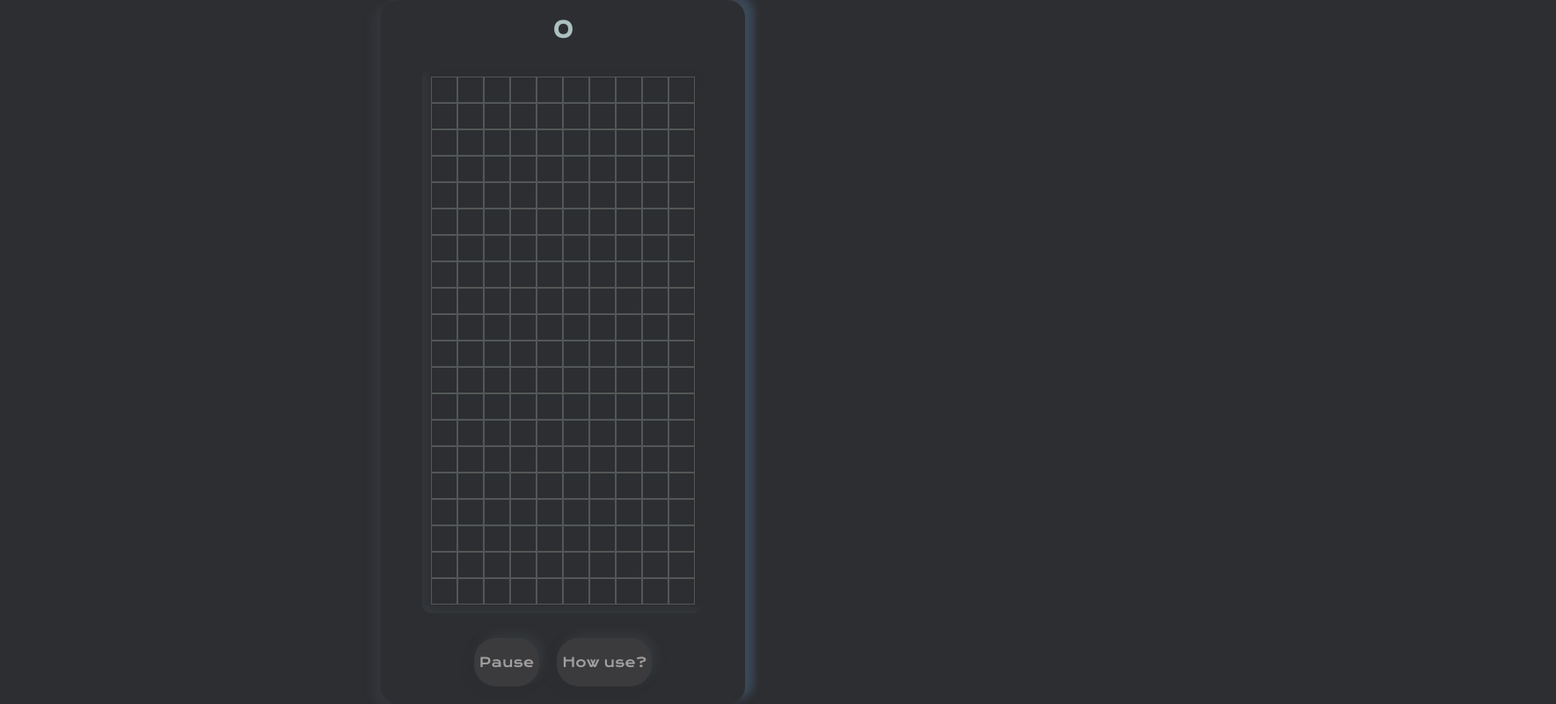
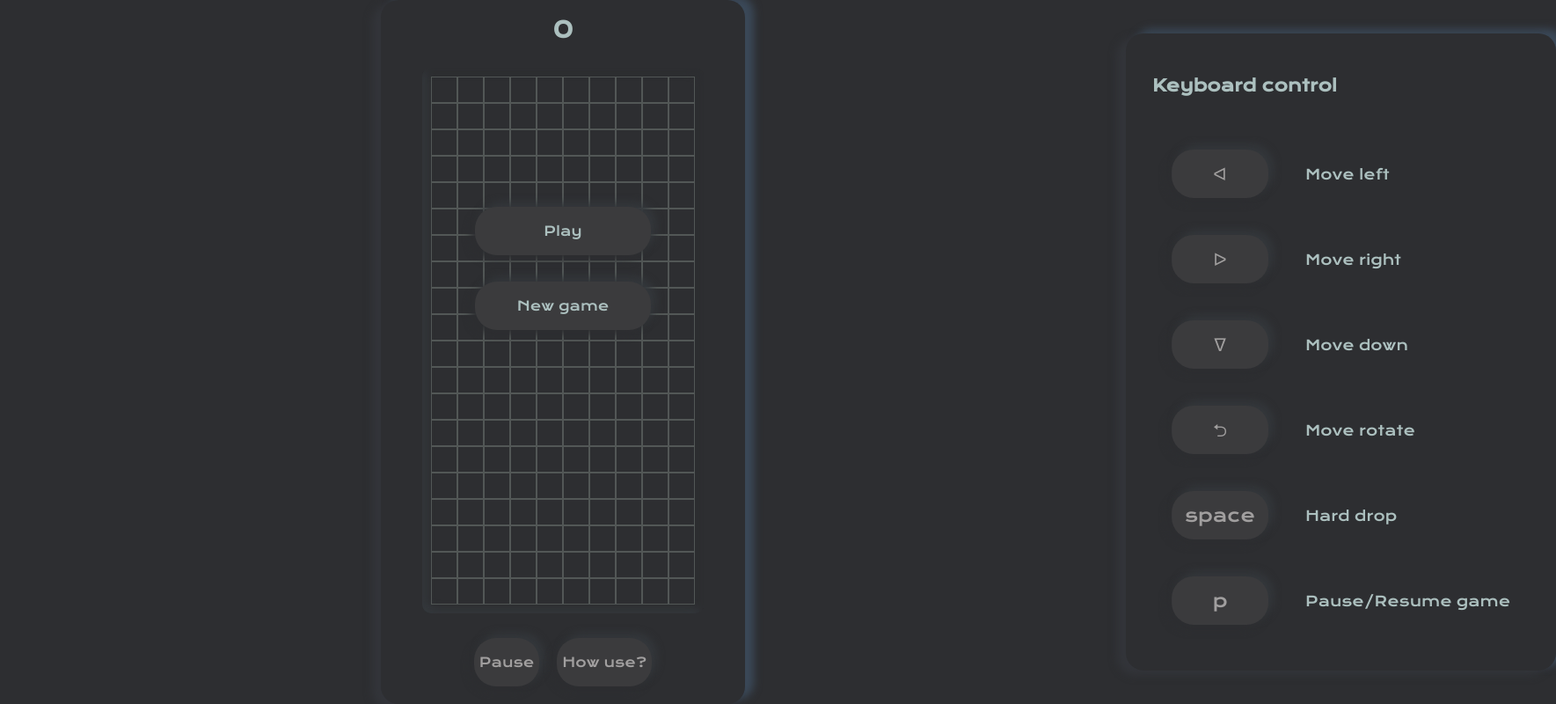
Before and after one commit to PoppieHub/TetrisJS, a plain HTML site: page index.html in a window 1280 px wide. Shown: the whole page at 88% size, 1769 px wide, since content can reach past the window. Drawn offline with nearby package versions, Linux system fonts and the light colour scheme.

Commit message:
add menu and hotkey

```diff
--- a/index.html
+++ b/index.html
@@ -54,8 +54,94 @@
                 How use?
             </button>
         </div>
+        <div class="menu-section">
+            <div class="result">
+                <h1>
+                    GAME OVER
+                </h1>
+                <p>
+                    score
+                </p>
+                <h1 id="result-score">
+                    0
+                </h1>
+            </div>
+            <button class="btn btn-width" id="btn-play">
+                Play
+            </button>
+            <button class="btn btn-width" id="btn-new-game">
+                New game
+            </button>
+        </div>
     </div>
 </div>
-    <script type="module" src="./src/scripts/main.js"></script>
+<div class="how-to">
+    <h3>
+        Keyboard control
+    </h3>
+    <table>
+        <tr>
+            <td>
+                <button class="btn keycap">
+                    &#5130;
+                </button>
+            </td>
+            <td>
+                Move left
+            </td>
+        </tr>
+        <tr>
+            <td>
+                <button class="btn keycap">
+                    &#5125;
+                </button>
+            </td>
+            <td>
+                Move right
+            </td>
+        </tr>
+        <tr>
+            <td>
+                <button class="btn keycap">
+                    &#5121;
+                </button>
+            </td>
+            <td>
+                Move down
+            </td>
+        </tr>
+        <tr>
+            <td>
+                <button class="btn keycap">
+                    &#11148;
+                </button>
+            </td>
+            <td>
+                Move rotate
+            </td>
+        </tr>
+        <tr>
+            <td>
+                <button class="btn keycap">
+                    space
+                </button>
+            </td>
+            <td>
+                Hard drop
+            </td>
+        </tr>
+        <tr>
+            <td>
+                <button class="btn keycap">
+                    p
+                </button>
+            </td>
+            <td>
+                Pause/Resume game
+            </td>
+        </tr>
+    </table>
+</div>
+    <script src="./src/scripts/main.js"></script>
 </body>
 </html>
--- a/src/assets/styles/layout.css
+++ b/src/assets/styles/layout.css
@@ -145,6 +145,59 @@ button {
     width: 200px;
 }
 
+.result {
+    text-align: center;
+    margin-bottom: 90px;
+    display: none;
+}
+
+.result p {
+    color: var(--setting-btn-color);
+}
+
+.result h1 {
+    color: var(--color);
+    margin-bottom: 30px;
+}
+
+.how-to {
+    position: absolute;
+    top: 50%;
+    right: 0;
+    transform: translate(100%, -50%);
+    box-shadow: var(--wrapper-shadow);
+    padding: 30px;
+    border-radius: 20px;
+    background-color: var(--bg-color);
+    color: var(--color);
+    transition: transform 0.5s ease-in-out;
+}
+
+.how-to.active {
+    transform: translate(0, -50%);
+}
+
+.how-to h3 {
+    margin-bottom: 40px;
+}
+
+.how-to td {
+    padding: 20px;
+}
+
+.keycap {
+    width: calc(var(--button-size) * 2);
+    color: var(--setting-btn-color);
+    font-size: 20px;
+}
+
+/* images fall effect */
+.container img.fall {
+    position: absolute;
+    animation: fall linear infinite;
+}
+
+
 
 @media only screen and (max-width: 700px) {
     :root {
```
